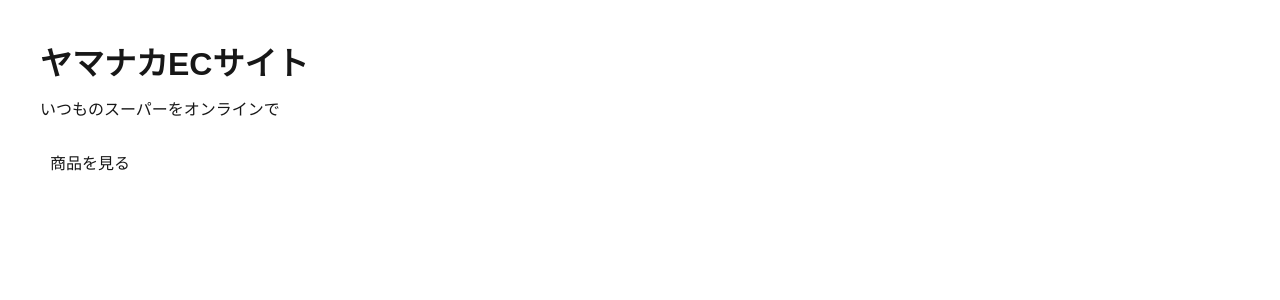
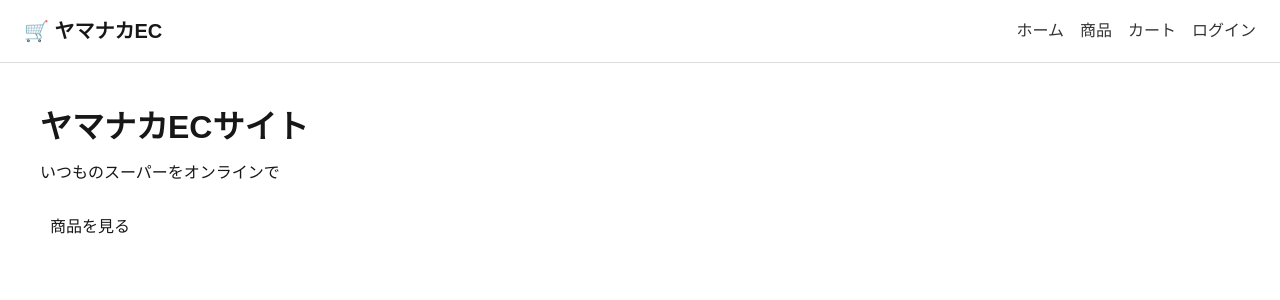
Before and after one commit to noise021/yamanaka-ec, a Next.js app: page / in a window 1280 px wide. Shown: the top 300 px of the page. Built offline with nearby package versions, Linux system fonts and the light colour scheme.

Commit message:
更新内容のメモ

```diff
--- a/app/layout.tsx
+++ b/app/layout.tsx
@@ -1,33 +1,22 @@
-import type { Metadata } from "next";
-import { Geist, Geist_Mono } from "next/font/google";
 import "./globals.css";
+import Header from "@/components/Header";
 
-const geistSans = Geist({
-  variable: "--font-geist-sans",
-  subsets: ["latin"],
-});
-
-const geistMono = Geist_Mono({
-  variable: "--font-geist-mono",
-  subsets: ["latin"],
-});
-
-export const metadata: Metadata = {
-  title: "Create Next App",
-  description: "Generated by create next app",
+export const metadata = {
+  title: "ヤマナカEC",
+  description: "スーパーのオンラインECサイト",
 };
 
 export default function RootLayout({
   children,
-}: Readonly<{
+}: {
   children: React.ReactNode;
-}>) {
+}) {
   return (
-    <html
-      lang="en"
-      className={`${geistSans.variable} ${geistMono.variable} h-full antialiased`}
-    >
-      <body className="min-h-full flex flex-col">{children}</body>
+    <html lang="ja">
+      <body>
+        <Header />
+        {children}
+      </body>
     </html>
   );
 }
--- /dev/null
+++ b/components/Header.tsx
@@ -0,0 +1,45 @@
+import Link from "next/link";
+
+export default function Header() {
+  return (
+    <header style={styles.header}>
+      <div style={styles.logo}>
+        🛒 ヤマナカEC
+      </div>
+
+      <nav style={styles.nav}>
+        <Link href="/" style={styles.link}>ホーム</Link>
+        <Link href="/products" style={styles.link}>商品</Link>
+        <Link href="/cart" style={styles.link}>カート</Link>
+        <Link href="/login" style={styles.link}>ログイン</Link>
+      </nav>
+    </header>
+  );
+}
+
+const styles: { [key: string]: React.CSSProperties } = {
+  header: {
+    display: "flex",
+    justifyContent: "space-between",
+    alignItems: "center",
+    padding: "16px 24px",
+    borderBottom: "1px solid #ddd",
+    backgroundColor: "#fff",
+    position: "sticky",
+    top: 0,
+    zIndex: 1000,
+  },
+  logo: {
+    fontSize: "20px",
+    fontWeight: "bold",
+  },
+  nav: {
+    display: "flex",
+    gap: "16px",
+  },
+  link: {
+    textDecoration: "none",
+    color: "#333",
+    fontWeight: 500,
+  },
+};
```
